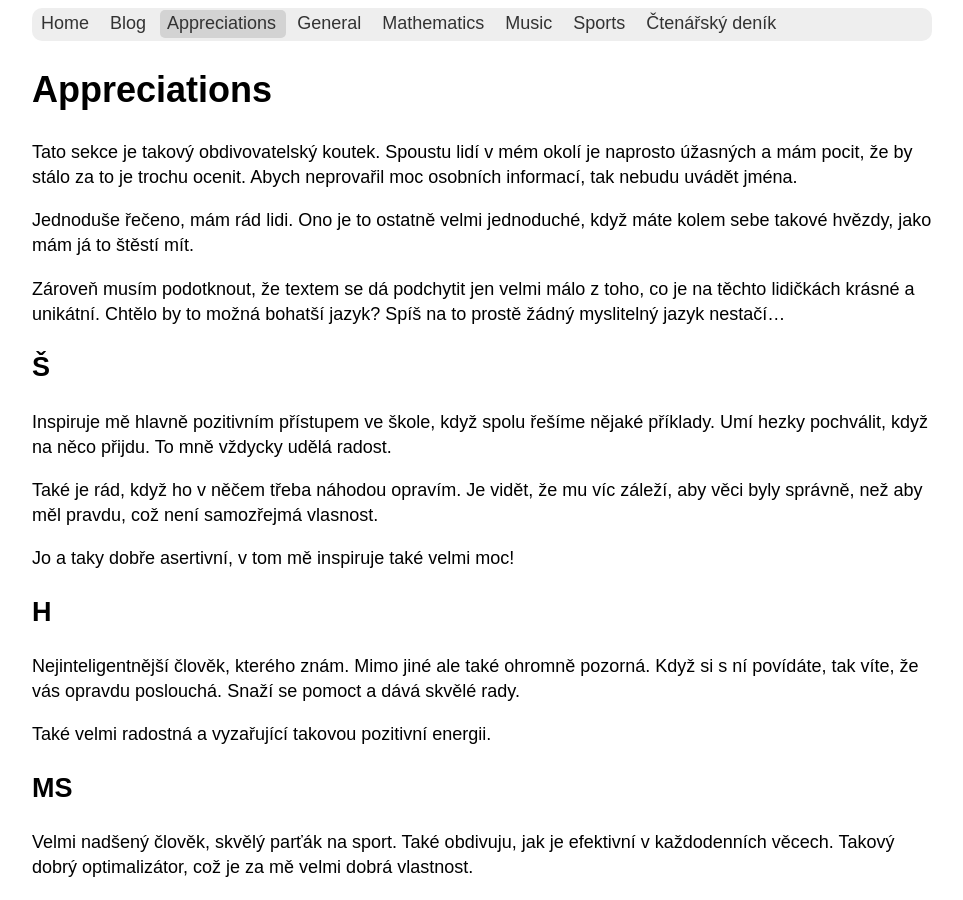
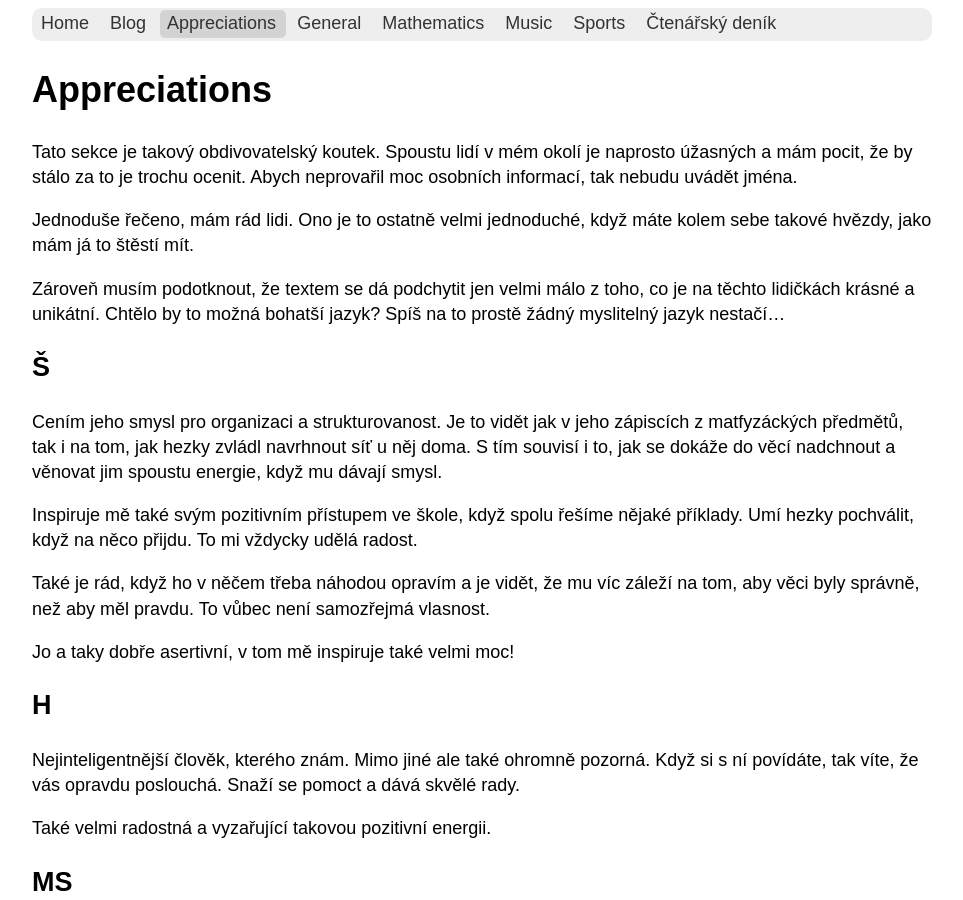
Before and after one commit to hartmaj2/hartmaj2.github.io, a Jekyll site: the page built from sections/appreciations.md, in a window 1280 px wide and 900 px high. Shown: the whole window, without its empty margins (158-1121 px from the left). Built offline with Jekyll 4.4.1, drawn with Linux system fonts in a browser that asks for light colours.

Commit message:
Update appreciation

```diff
--- a/sections/appreciations.md
+++ b/sections/appreciations.md
@@ -15,9 +15,11 @@ Zároveň musím podotknout, že textem se dá podchytit jen velmi málo z toho,
 
 ## Š
 
-Inspiruje mě hlavně pozitivním přístupem ve škole, když spolu řešíme nějaké příklady. Umí hezky pochválit, když na něco přijdu. To mně vždycky udělá radost.
+Cením jeho smysl pro organizaci a strukturovanost. Je to vidět jak v jeho zápiscích z matfyzáckých předmětů, tak i na tom, jak hezky zvládl navrhnout síť u něj doma. S tím souvisí i to, jak se dokáže do věcí nadchnout a věnovat jim spoustu energie, když mu dávají smysl.
 
-Také je rád, když ho v něčem třeba náhodou opravím. Je vidět, že mu víc záleží, aby věci byly správně, než aby měl pravdu, což není samozřejmá vlasnost.
+Inspiruje mě také svým pozitivním přístupem ve škole, když spolu řešíme nějaké příklady. Umí hezky pochválit, když na něco přijdu. To mi vždycky udělá radost.
+
+Také je rád, když ho v něčem třeba náhodou opravím a je vidět, že mu víc záleží na tom, aby věci byly správně, než aby měl pravdu. To vůbec není samozřejmá vlasnost.
 
 Jo a taky dobře asertivní, v tom mě inspiruje také velmi moc!
 
```
